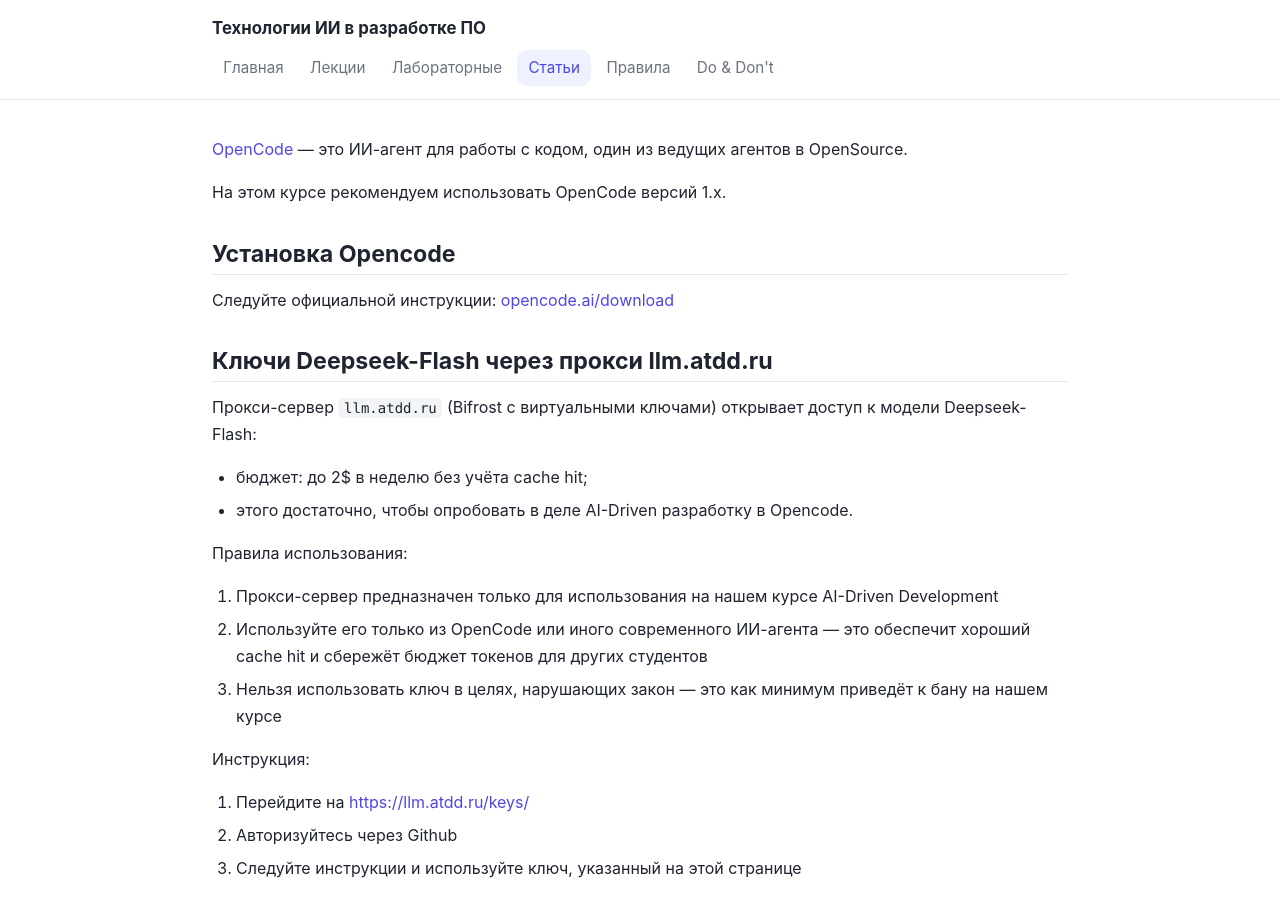
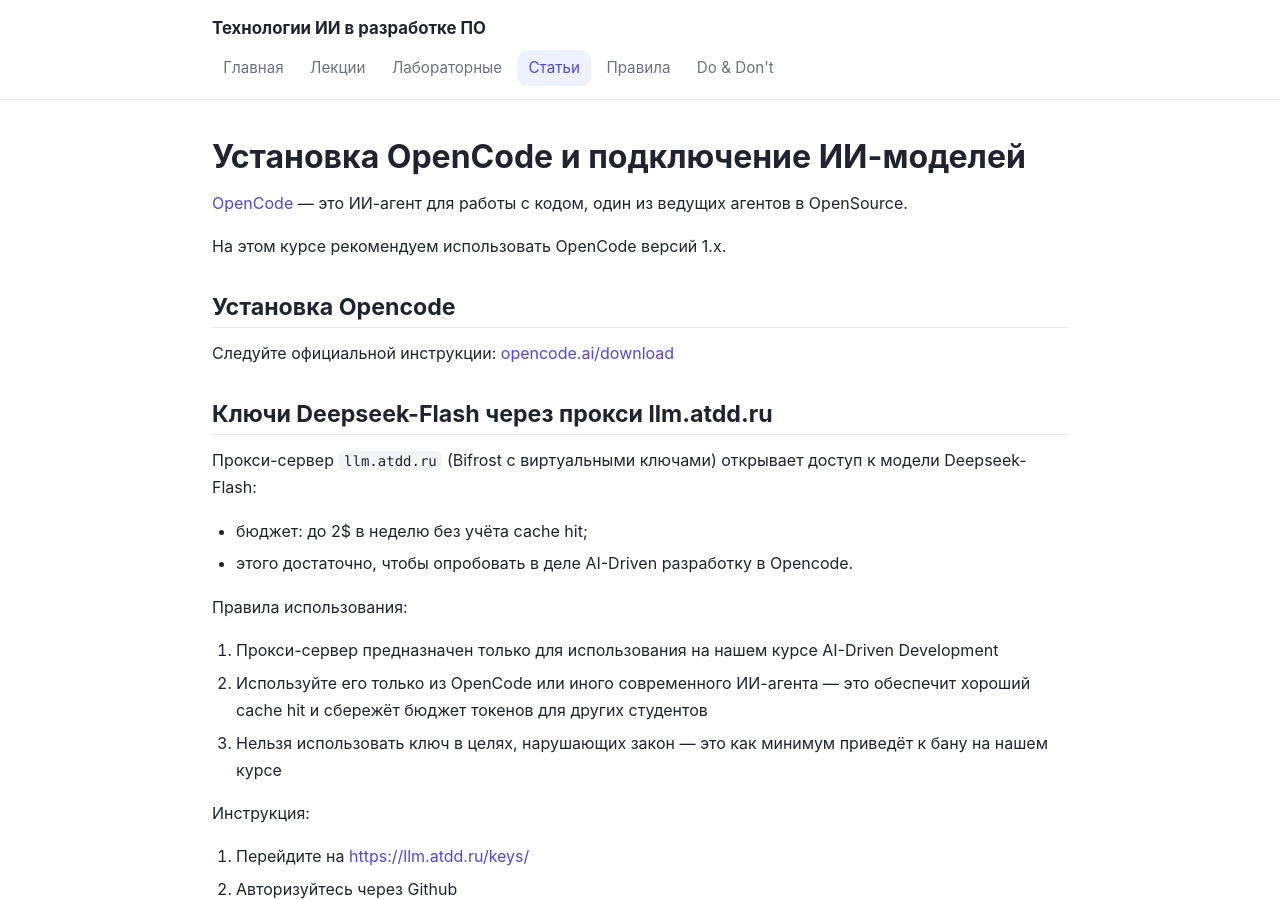
Before and after one commit to is-aidd-26/is-aidd-26.github.io, a Jekyll site: the page built from _guides/opencode.md, in a window 1280 px wide and 900 px high. Built offline with Jekyll 4.4.1, drawn with Linux system fonts in a browser that asks for light colours.

Commit message:
Добавил заголовок статьи

```diff
--- a/_guides/opencode.md
+++ b/_guides/opencode.md
@@ -3,6 +3,8 @@
 num: 2
 summary: "Установка OpenCode и подключение ИИ-моделей"
 ---
+
+# Установка OpenCode и подключение ИИ-моделей
 
 [OpenCode](https://opencode.ai/) — это ИИ-агент для работы с кодом, один из ведущих агентов в OpenSource.
 
```
